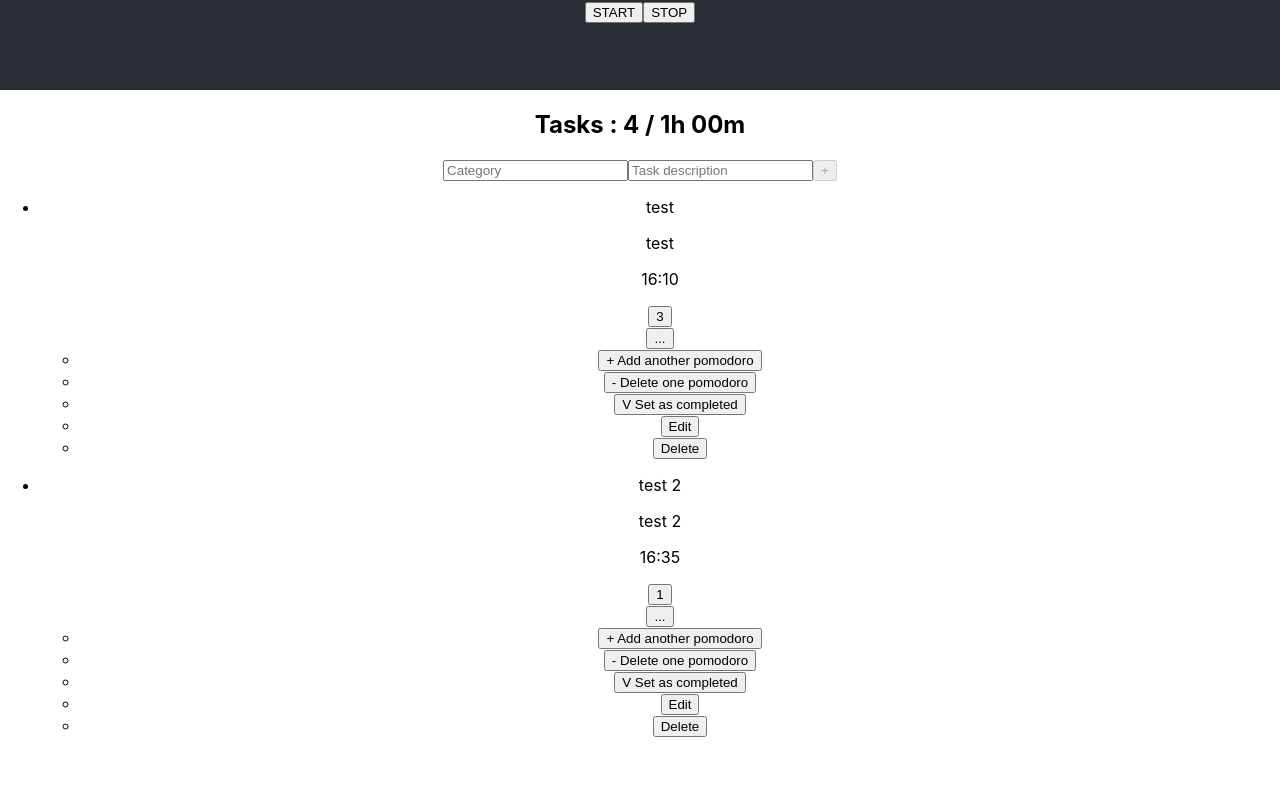
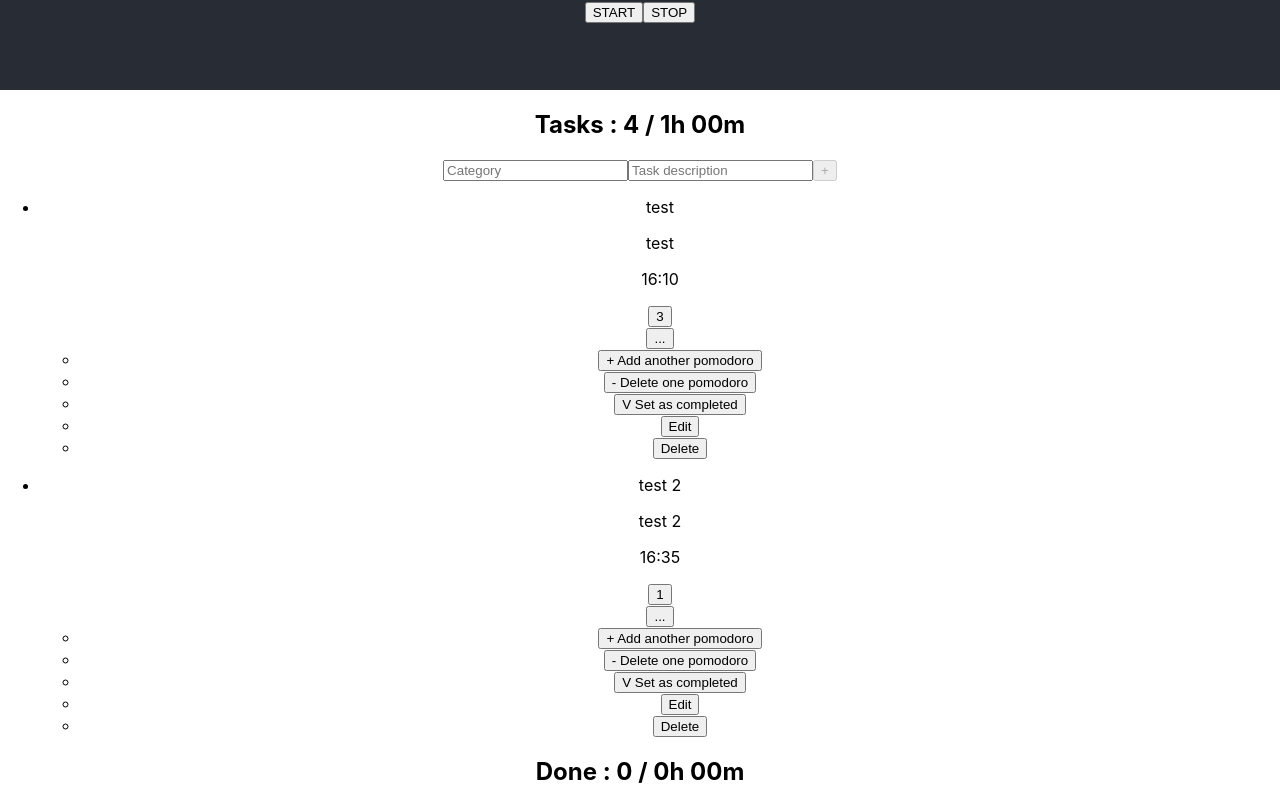
Before and after one commit to TWasilonek/pomodoro-tracker, a React (Create React App) app in the folder pomodoro-tracker-web/: page / in a window 1280 px wide. Shown: the part 210-1016 px from the top of the page. Before the commit the page ends 963 px from the top, so only its background shows below. Built offline with nearby package versions, Linux system fonts and the light colour scheme.

Commit message:
Adding and deleting pomodoros

```diff
--- a/pomodoro-tracker-web/src/components/Tasks/TaskElement/TaskElement.tsx
+++ b/pomodoro-tracker-web/src/components/Tasks/TaskElement/TaskElement.tsx
@@ -39,6 +39,20 @@ const TaskElement: React.FC<Props> = ({
     });
   }, [dispatch, task.id]);
 
+  const handleDeletePomodoroClick = useCallback(() => {
+    dispatch({
+      type: TASK_ACTIONS.DELETE_POMODORO,
+      payload: { id: task.id },
+    });
+  }, [dispatch, task.id]);
+
+  const handleDeleteTaskClick = useCallback(() => {
+    dispatch({
+      type: TASK_ACTIONS.DELETE_TASK,
+      payload: { id: task.id },
+    });
+  }, [dispatch, task.id]);
+
   return (
     <>
       <p>{task.category || ''}</p>
@@ -53,10 +67,14 @@ const TaskElement: React.FC<Props> = ({
           <div>
             <ul>
               <li>
-                <button type="button">+ Add another pomodoro</button>
+                <button type="button" onClick={handleAddPomodoroClick}>
+                  + Add another pomodoro
+                </button>
               </li>
               <li>
-                <button type="button">- Delete one pomodoro</button>
+                <button type="button" onClick={handleDeletePomodoroClick}>
+                  - Delete one pomodoro
+                </button>
               </li>
               <li>
                 <button type="button">V Set as completed</button>
@@ -65,7 +83,9 @@ const TaskElement: React.FC<Props> = ({
                 <button type="button">Edit</button>
               </li>
               <li>
-                <button type="button">Delete</button>
+                <button type="button" onClick={handleDeleteTaskClick}>
+                  Delete
+                </button>
               </li>
             </ul>
           </div>
--- a/pomodoro-tracker-web/src/components/Tasks/Tasks.tsx
+++ b/pomodoro-tracker-web/src/components/Tasks/Tasks.tsx
@@ -10,14 +10,33 @@ import { Task, TASK_ACTIONS } from '../../store/Tasks/Tasks.reducers';
 
 const Tasks = () => {
   const { state, dispatch } = useContext(AppContext);
+  const [todoPomodorosCount, setTodoPomodorosCount] = useState(0);
+  const [completedPomodorosCount, setCompletedPomodorosCount] = useState(0);
+  const [todoTasks, setTodoTasks] = useState<Task[]>([]);
+  const [completedTasks, setCompletedTasks] = useState<Task[]>([]);
 
-  const [pomodorosCount, setPomodorosCount] = useState(0);
   useEffect(() => {
-    const count = state.tasks.reduce(
-      (total, task) => total + task.pomodoroCount,
-      0
-    );
-    setPomodorosCount(count);
+    let todoCount = 0;
+    let completedCount = 0;
+
+    state.tasks.forEach((task: Task) => {
+      if (task.completed) {
+        completedCount += task.pomodoroCount;
+      } else {
+        todoCount += task.pomodoroCount;
+      }
+    });
+
+    setTodoPomodorosCount(todoCount);
+    setCompletedPomodorosCount(completedCount);
+  }, [state.tasks]);
+
+  useEffect(() => {
+    const completed = state.tasks.filter((task) => task.completed);
+    const todo = state.tasks.filter((task) => !task.completed);
+
+    setCompletedTasks(completed);
+    setTodoTasks(todo);
   }, [state.tasks]);
 
   const handleAddTask = useCallback(
@@ -27,6 +46,7 @@ const Tasks = () => {
         category,
         description,
         pomodoroCount: 1,
+        completed: false,
       };
 
       dispatch({
@@ -41,11 +61,17 @@ const Tasks = () => {
     <>
       <Heading
         text="Tasks"
-        numberOfPomodoros={pomodorosCount}
+        numberOfPomodoros={todoPomodorosCount}
         pomodoroTimeInMilliseconds={getMillisFromMinutes(25)}
       />
       <AddTaskForm onSubmit={handleAddTask} />
-      <TasksList tasks={state.tasks} />
+      {todoTasks.length > 0 && <TasksList tasks={todoTasks} />}
+      <Heading
+        text="Done"
+        numberOfPomodoros={completedPomodorosCount}
+        pomodoroTimeInMilliseconds={getMillisFromMinutes(25)}
+      />
+      {completedTasks.length > 0 && <TasksList tasks={completedTasks} />}
     </>
   );
 };
--- a/pomodoro-tracker-web/src/store/AppContext.tsx
+++ b/pomodoro-tracker-web/src/store/AppContext.tsx
@@ -21,12 +21,14 @@ export const initialState: InitialStateType = {
       category: 'test',
       description: 'test',
       pomodoroCount: 3,
+      completed: false,
     },
     {
       id: '2',
       category: 'test 2',
       description: 'test 2',
       pomodoroCount: 1,
+      completed: false,
     },
   ],
 };
--- a/pomodoro-tracker-web/src/store/Tasks/Tasks.reducers.ts
+++ b/pomodoro-tracker-web/src/store/Tasks/Tasks.reducers.ts
@@ -5,6 +5,7 @@ export interface Task {
   description: string;
   category?: string;
   pomodoroCount: number;
+  completed: boolean;
 }
 
 export enum TASK_ACTIONS {
@@ -26,24 +27,24 @@ type TasksPayload = {
 export type TasksActions =
   ActionMap<TasksPayload>[keyof ActionMap<TasksPayload>];
 
-export const tasksReducer = (state: Task[], action: TasksActions) => {
-  switch (action.type) {
-    case TASK_ACTIONS.ADD_TASK:
-    case TASK_ACTIONS.UPDATE_TASK:
-      return [
+const addTask = (state: Task[], task: Task) => [
   ...state,
   {
-          id: action.payload.id,
-          description: action.payload.description,
-          category: action.payload.category,
-          pomodoroCount: action.payload.pomodoroCount,
+    id: task.id,
+    description: task.description,
+    category: task.category,
+    pomodoroCount: task.pomodoroCount,
+    completed: task.completed,
   },
 ];
-    case TASK_ACTIONS.DELETE_TASK:
-      return [...state.filter((task) => task.id !== action.payload.id)];
-    case TASK_ACTIONS.ADD_POMODORO:
-      return state.map((task) => {
-        if (task.id === action.payload.id) {
+
+const deleteTask = (state: Task[], id: string) => [
+  ...state.filter((task) => task.id !== id),
+];
+
+const addPomodoro = (state: Task[], id: string) =>
+  state.map((task) => {
+    if (task.id === id) {
       return {
         ...task,
         pomodoroCount: task.pomodoroCount + 1,
@@ -51,16 +52,31 @@ export const tasksReducer = (state: Task[], action: TasksActions) => {
     }
     return task;
   });
-    case TASK_ACTIONS.DELETE_POMODORO:
-      return state.map((task) => {
-        if (task.id === action.payload.id) {
+
+const removePmodoro = (state: Task[], id: string) =>
+  state.map((task) => {
+    if (task.id === id) {
+      const newPomodoroCount = task.pomodoroCount - 1;
       return {
         ...task,
-            pomodoroCount: task.pomodoroCount - 1,
+        pomodoroCount: newPomodoroCount,
+        completed: newPomodoroCount <= 0,
       };
     }
     return task;
   });
+
+export const tasksReducer = (state: Task[], action: TasksActions) => {
+  switch (action.type) {
+    case TASK_ACTIONS.ADD_TASK:
+    case TASK_ACTIONS.UPDATE_TASK:
+      return addTask(state, action.payload);
+    case TASK_ACTIONS.DELETE_TASK:
+      return deleteTask(state, action.payload.id);
+    case TASK_ACTIONS.ADD_POMODORO:
+      return addPomodoro(state, action.payload.id);
+    case TASK_ACTIONS.DELETE_POMODORO:
+      return removePmodoro(state, action.payload.id);
     default:
       return state;
   }
```
Lines whose indentation alone changed are shown as unchanged.
